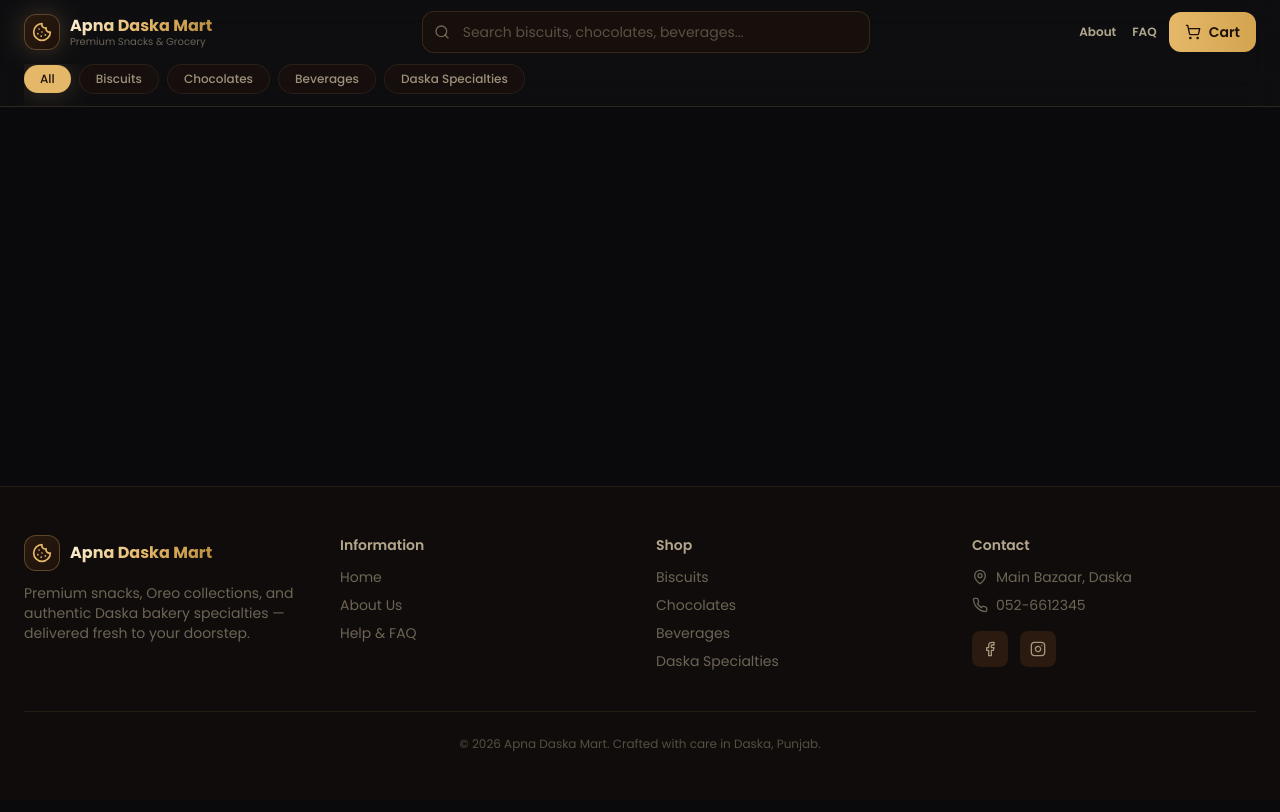
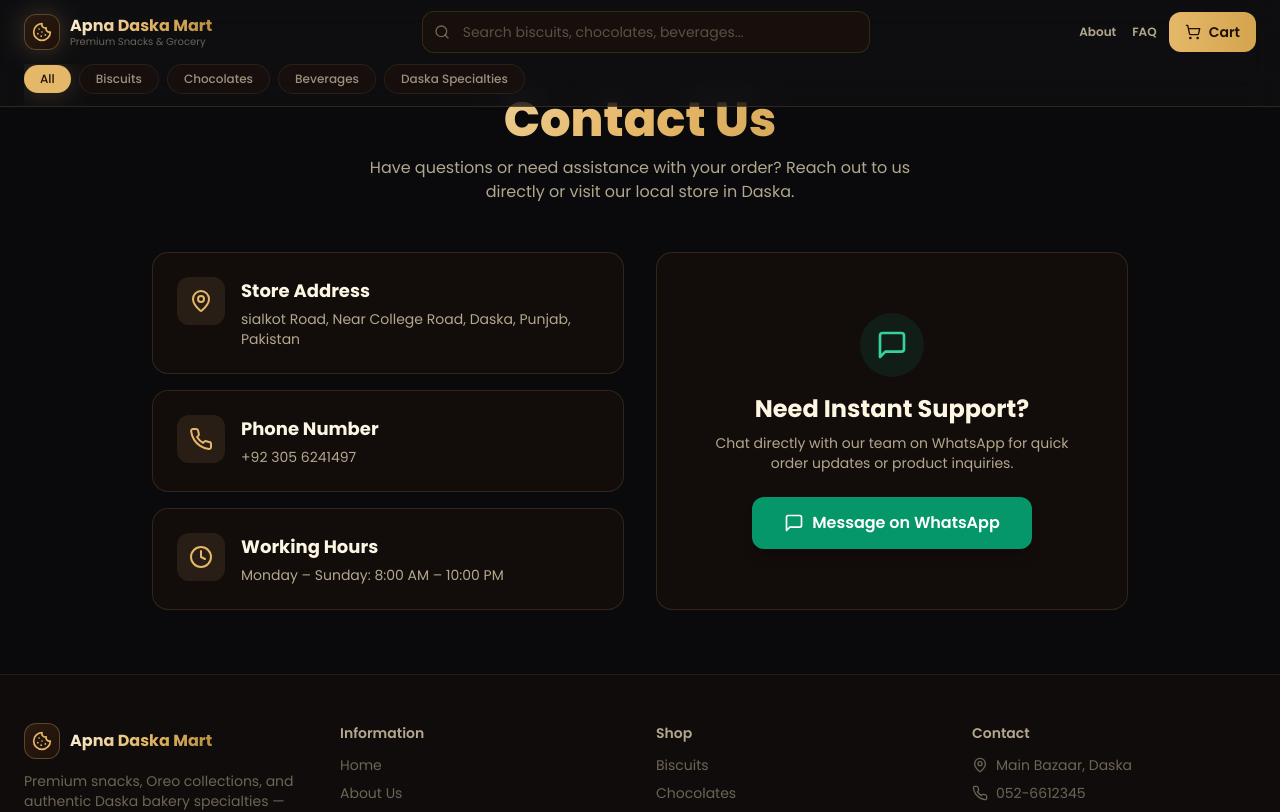
Before and after one commit to gurucoding170-glitch/Apna-mart-daska, a React (Vite) app: page /contact in a window 1280 px wide. Shown: the top 812 px of the page. Built offline with nearby package versions, Linux system fonts and the light colour scheme.

Commit message:
Add Contact Us route, Logo component and update store details

```diff
--- a/src/App.tsx
+++ b/src/App.tsx
@@ -3,6 +3,7 @@ import { Routes, Route, useLocation } from 'react-router-dom';
 import ProductDetails from '@/components/ProductDetails';
 import About from './About';
 import FAQ from './FAQ';
+import Contact from '@/components/Contact';
 import Header from '@/components/Header';
 import Hero from '@/components/Hero';
 import ProductGrid from '@/components/ProductGrid';
@@ -13,7 +14,6 @@ import Footer from '@/components/Footer';
 import { useCart } from '@/hooks/useCart';
 import type { Category, Product } from '@/data/products';
 
-// Scroll to top automatically whenever the route changes
 function ScrollToTop() {
   const { pathname } = useLocation();
 
@@ -73,7 +73,7 @@ export default function App() {
             }
           />
 
-          {/* Dedicated 3D Product Details Page */}
+          {/* Dedicated Product Details Page */}
           <Route
             path="/product/:id"
             element={<ProductDetails onAdd={handleAdd} />}
@@ -84,6 +84,9 @@ export default function App() {
 
           {/* FAQ Page Route */}
           <Route path="/faq" element={<FAQ />} />
+
+          {/* Contact Us Route */}
+          <Route path="/contact" element={<Contact />} />
         </Routes>
       </main>
 
--- /dev/null
+++ b/src/components/Contact.tsx
@@ -0,0 +1,78 @@
+import { MapPin, Phone, Mail, Clock, MessageSquare } from 'lucide-react';
+
+export default function Contact() {
+  const phoneNumber = "+923056241497"; // Apna WhatsApp number yahan badlein (format: +92...)
+  const whatsappUrl = `https://wa.me/${phoneNumber.replace('+', '')}?text=Hello!%20I%20have%20an%20inquiry%20regarding%20Daska Mart.`;
+
+  return (
+    <div className="pt-24 pb-16 px-4 md:px-6 max-w-5xl mx-auto text-gold-50">
+      <div className="text-center mb-12">
+        <h1 className="text-3xl md:text-5xl font-extrabold gold-gradient-text mb-3">
+          Contact Us
+        </h1>
+        <p className="text-sm md:text-base text-gold-100/70 max-w-xl mx-auto">
+          Have questions or need assistance with your order? Reach out to us directly or visit our local store in Daska.
+        </p>
+      </div>
+
+      <div className="grid grid-cols-1 md:grid-cols-2 gap-8 items-start">
+        {/* Contact Info Cards */}
+        <div className="space-y-4">
+          <div className="bg-cocoa-900/40 border border-gold-300/15 p-6 rounded-2xl flex items-start gap-4">
+            <div className="p-3 bg-gold-300/10 rounded-xl text-gold-300 shrink-0">
+              <MapPin className="w-6 h-6" />
+            </div>
+            <div>
+              <h3 className="font-bold text-lg text-gold-50">Store Address</h3>
+              <p className="text-sm text-gold-100/70 mt-1">
+                sialkot Road, Near College Road, Daska, Punjab, Pakistan
+              </p>
+            </div>
+          </div>
+
+          <div className="bg-cocoa-900/40 border border-gold-300/15 p-6 rounded-2xl flex items-start gap-4">
+            <div className="p-3 bg-gold-300/10 rounded-xl text-gold-300 shrink-0">
+              <Phone className="w-6 h-6" />
+            </div>
+            <div>
+              <h3 className="font-bold text-lg text-gold-50">Phone Number</h3>
+              <p className="text-sm text-gold-100/70 mt-1">+92 305 6241497</p>
+            </div>
+          </div>
+
+          <div className="bg-cocoa-900/40 border border-gold-300/15 p-6 rounded-2xl flex items-start gap-4">
+            <div className="p-3 bg-gold-300/10 rounded-xl text-gold-300 shrink-0">
+              <Clock className="w-6 h-6" />
+            </div>
+            <div>
+              <h3 className="font-bold text-lg text-gold-50">Working Hours</h3>
+              <p className="text-sm text-gold-100/70 mt-1">
+                Monday – Sunday: 8:00 AM – 10:00 PM
+              </p>
+            </div>
+          </div>
+        </div>
+
+        {/* Direct WhatsApp Call to Action */}
+        <div className="bg-cocoa-900/40 border border-gold-300/15 p-8 rounded-2xl text-center flex flex-col items-center justify-center h-full">
+          <div className="w-16 h-16 bg-emerald-500/10 text-emerald-400 rounded-full flex items-center justify-center mb-4">
+            <MessageSquare className="w-8 h-8" />
+          </div>
+          <h3 className="text-2xl font-bold text-gold-50 mb-2">Need Instant Support?</h3>
+          <p className="text-sm text-gold-100/70 mb-6 max-w-sm">
+            Chat directly with our team on WhatsApp for quick order updates or product inquiries.
+          </p>
+          <a
+            href={whatsappUrl}
+            target="_blank"
+            rel="noopener noreferrer"
+            className="w-full sm:w-auto px-8 py-3.5 bg-emerald-600 hover:bg-emerald-500 text-white font-semibold rounded-xl transition-colors shadow-lg flex items-center justify-center gap-2"
+          >
+            <MessageSquare className="w-5 h-5" />
+            Message on WhatsApp
+          </a>
+        </div>
+      </div>
+    </div>
+  );
+}
```
